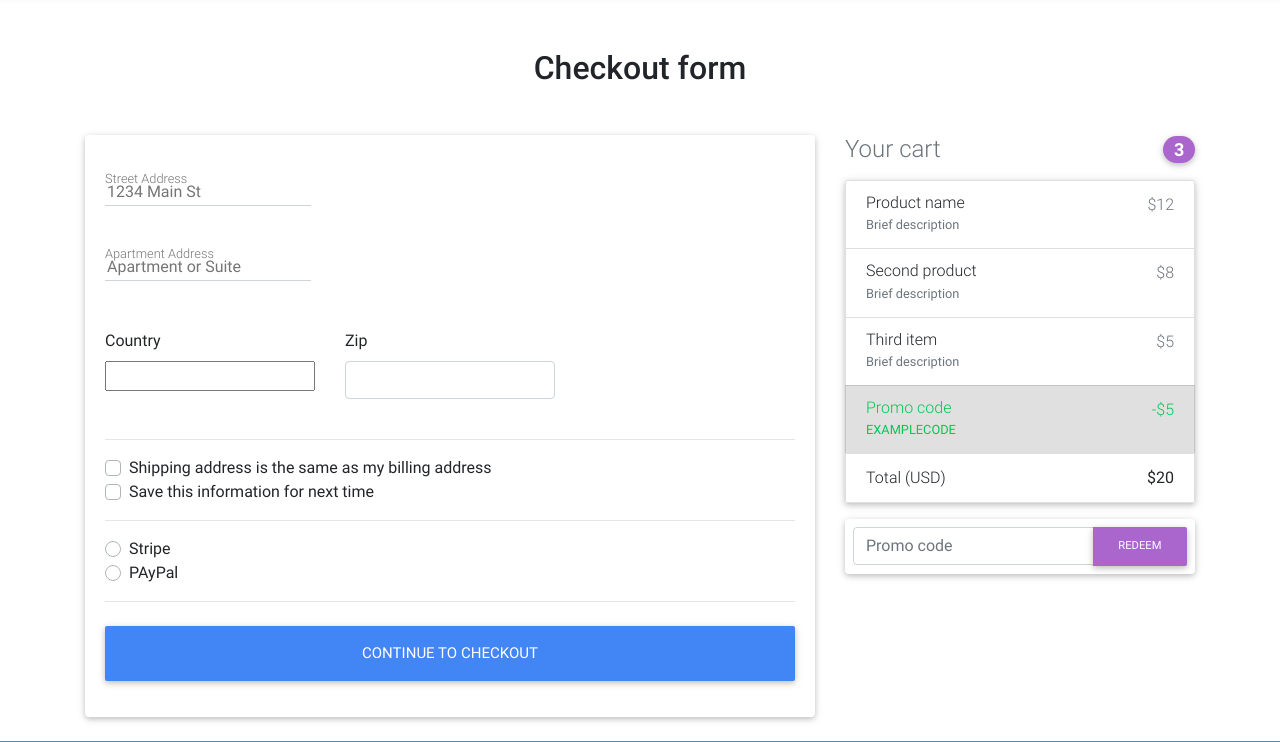
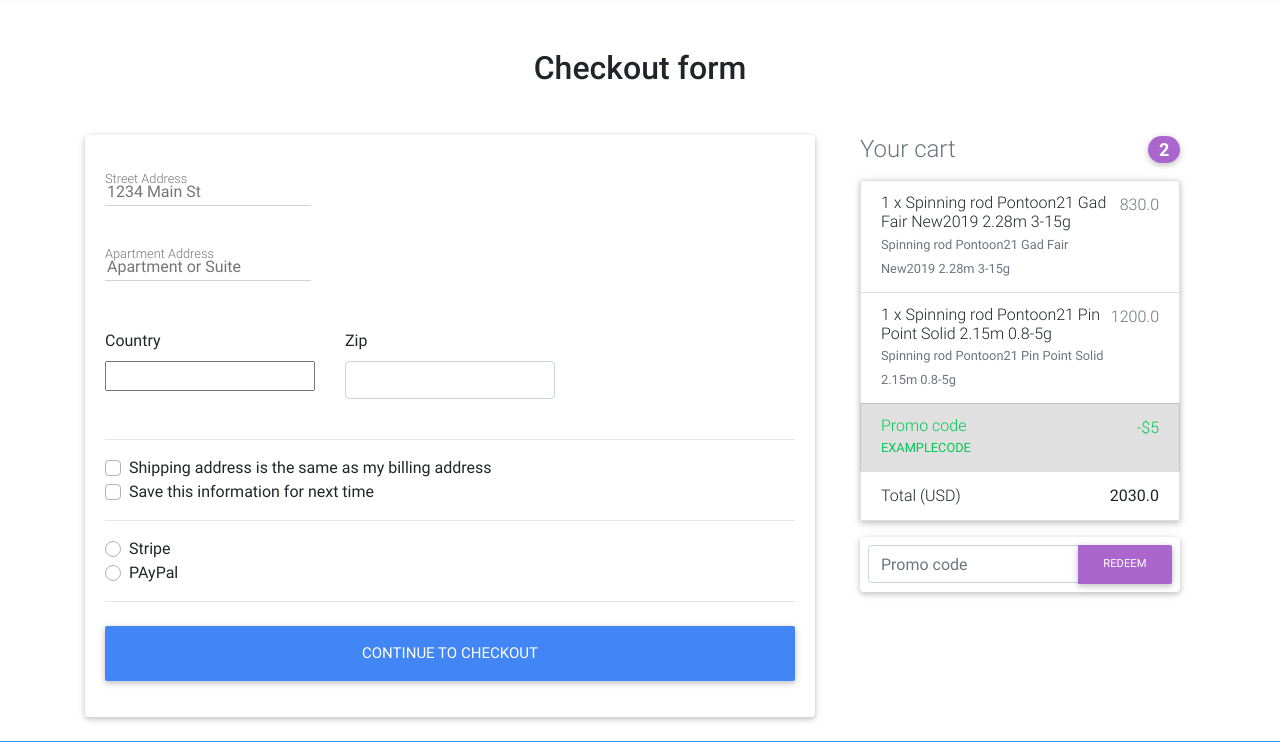
Before and after one commit to alexx97-python/FirstFish, a Django app: page /core/checkout/ in a window 1280 px wide. Shown: the part 71-813 px from the top of the page. Run offline with Django 3.2, Linux system fonts and the light colour scheme; a user stored in the database is signed in; data comes from the database, SQL or seed files in the repository; both versions use the stored data as it was after the commit; some libraries are stand-ins or nearby versions.

Commit message:
Working on applying Coupon on Orders

```diff
--- a/core/admin.py
+++ b/core/admin.py
@@ -1,4 +1,4 @@
-from .models import Item, OrderItem, Order, BillingAddress, ItemImage, ItemCategory, Payment
+from .models import Item, OrderItem, Order, BillingAddress, ItemImage, ItemCategory, Payment, Coupon
 from django.contrib import admin
 
 # all empty values of the field will be displayed as 'None'
@@ -32,5 +32,6 @@ admin.site.register(OrderItem)
 admin.site.register(BillingAddress)
 admin.site.register(ItemCategory)
 admin.site.register(Payment)
+admin.site.register(Coupon)
 
 # Register your models here.
--- a/core/models.py
+++ b/core/models.py
@@ -113,6 +113,8 @@ class Order(models.Model):
         'BillingAddress', on_delete=models.SET_NULL, blank=True, null=True)
     payment = models.ForeignKey(
         'Payment', on_delete=models.SET_NULL, blank=True, null=True)
+    coupon = models.ForeignKey(
+        'Coupon', on_delete=models.SET_NULL, blank=True, null=True)
 
     def __str__(self):
         return self.user.username
@@ -152,3 +154,10 @@ class Payment(models.Model):
 
     def __str__(self):
         return self.user.username
+
+
+class Coupon(models.Model):
+    code = models.CharField(max_length=15)
+
+    def __str__(self):
+        return self.code
--- a/core/templates/core/checkout-page.html
+++ b/core/templates/core/checkout-page.html
@@ -64,58 +64,7 @@
           </div>
         </div>
         <div class="col-md-4 mb-4">
-          <h4 class="d-flex justify-content-between align-items-center mb-3">
-            <span class="text-muted">Your cart</span>
-            <span class="badge badge-secondary badge-pill">3</span>
-          </h4>
-
-          <ul class="list-group mb-3 z-depth-1">
-            <li class="list-group-item d-flex justify-content-between lh-condensed">
-              <div>
-                <h6 class="my-0">Product name</h6>
-                <small class="text-muted">Brief description</small>
-              </div>
-              <span class="text-muted">$12</span>
-            </li>
-
-            <li class="list-group-item d-flex justify-content-between lh-condensed">
-              <div>
-                <h6 class="my-0">Second product</h6>
-                <small class="text-muted">Brief description</small>
-              </div>
-              <span class="text-muted">$8</span>
-            </li>
-
-            <li class="list-group-item d-flex justify-content-between lh-condensed">
-              <div>
-                <h6 class="my-0">Third item</h6>
-                <small class="text-muted">Brief description</small>
-              </div>
-              <span class="text-muted">$5</span>
-            </li>
-
-            <li class="list-group-item d-flex justify-content-between bg-light">
-              <div class="text-success">
-                <h6 class="my-0">Promo code</h6>
-                <small>EXAMPLECODE</small>
-              </div>
-              <span class="text-success">-$5</span>
-            </li>
-
-            <li class="list-group-item d-flex justify-content-between">
-              <span>Total (USD)</span>
-              <strong>$20</strong>
-            </li>
-          </ul>
-
-          <form class="card p-2">
-            <div class="input-group">
-              <input type="text" class="form-control" placeholder="Promo code" aria-label="Recipient's username" aria-describedby="basic-addon2">
-              <div class="input-group-append">
-                <button class="btn btn-secondary btn-md waves-effect m-0" type="button">Redeem</button>
-              </div>
-            </div>
-          </form>
+          {% include 'core/order_snippet.html' %}
         </div>
       </div>
     </div>
--- /dev/null
+++ b/core/templates/core/order_snippet.html
@@ -0,0 +1,41 @@
+<div class="col-md-12 mb-4">
+          <h4 class="d-flex justify-content-between align-items-center mb-3">
+            <span class="text-muted">Your cart</span>
+            <span class="badge badge-secondary badge-pill">{{ order.items.count }}</span>
+          </h4>
+
+          <ul class="list-group mb-3 z-depth-1">
+            {% for order_item in order.items.all %}
+            <li class="list-group-item d-flex justify-content-between lh-condensed">
+              <div>
+                <h6 class="my-0">{{ order_item.quantity }} x {{order_item.item.title}}</h6>
+                <small class="text-muted">{{order_item.item.title}}</small>
+              </div>
+              <span class="text-muted">{{ order_item.get_final_price }}</span>
+            </li>
+
+            {% endfor %}
+
+            <li class="list-group-item d-flex justify-content-between bg-light">
+              <div class="text-success">
+                <h6 class="my-0">Promo code</h6>
+                <small>EXAMPLECODE</small>
+              </div>
+              <span class="text-success">-$5</span>
+            </li>
+
+            <li class="list-group-item d-flex justify-content-between">
+              <span>Total (USD)</span>
+              <strong>{{ order.get_total }}</strong>
+            </li>
+          </ul>
+              <form class="card p-2">
+                <div class="input-group">
+                  <input type="text" class="form-control" placeholder="Promo code" aria-label="Recipient's username" aria-describedby="basic-addon2">
+                  <div class="input-group-append">
+                    <button class="btn btn-secondary btn-md waves-effect m-0" type="button">Redeem</button>
+                  </div>
+                </div>
+              </form>
+
+        </div>
--- a/core/urls.py
+++ b/core/urls.py
@@ -10,7 +10,8 @@ from .views import ItemDetailView, \
     FaqView, \
     get_items_by_rubric, \
     ContactView, \
-    PaymentDeliveryView
+    PaymentDeliveryView, \
+    add_coupon
 
 
 app_name = 'core'
@@ -18,6 +19,7 @@ app_name = 'core'
 urlpatterns = [
     path('product/<slug>', ItemDetailView.as_view(), name='product'),
     path('add-to-cart/<slug>', add_to_cart, name='add-to-cart'),
+    path('add-coupon/<code>', add_coupon, name='add-coupon'),
     path('remove-from-cart/<slug>', remove_from_cart, name='remove-from-cart'),
     path('order-summary', OrderSummaryView.as_view(), name='order-summary'),
     path('remove-single-item-from-cart/<slug>', remove_single_item_from_cart, name='remove-single-item-from-cart'),
--- a/core/views.py
+++ b/core/views.py
@@ -3,7 +3,7 @@ from django.core.exceptions import ObjectDoesNotExist
 from django.contrib.auth.decorators import login_required
 from django.contrib.auth.mixins import LoginRequiredMixin
 from django.shortcuts import render, get_object_or_404, redirect, reverse
-from .models import Item, OrderItem, Order, BillingAddress, ItemImage, Payment
+from .models import Item, OrderItem, Order, BillingAddress, ItemImage, Payment, Coupon
 from django.views.generic import ListView, DetailView, View, TemplateView
 from django.utils import timezone
 from .forms import CheckoutForm, ContactForm
@@ -19,11 +19,17 @@ stripe.api_key = settings.STRIPE_SECRET_KEY
 class CheckoutView(View):
 
     def get(self, *args, **kwargs):
-        form = CheckoutForm()
-        context = {
-            'form': form
-        }
-        return render(self.request, 'core/checkout-page.html', context)
+        try:
+            form = CheckoutForm()
+            order = Order.objects.get(user=self.request.user, ordered=False)
+            context = {
+                'form': form,
+                'order': order
+            }
+            return render(self.request, 'core/checkout-page.html', context)
+        except ObjectDoesNotExist:
+            messages.info(self.request, 'You do not have an active order')
+            return redirect('core:checkout')
 
     def post(self, *args, **kwargs):
         form = CheckoutForm(self.request.POST or None)
@@ -90,6 +96,12 @@ class PaymentView(View):
             payment.save()
 
             # assign the payment to the order
+
+            order_items = order.items.all()
+            order_items.update(ordered=True)
+            for item in order_items:
+                item.save()
+
             order.ordered = True
             order.payment = payment
             order.save()
@@ -324,3 +336,29 @@ class PaymentDeliveryView(View):
 
     def get(self, *args, **kwargs):
         return render(self.request, 'core/payment_delivery_page.html')
+
+
+def get_coupon(request, code):
+    '''
+        Checks if requested coupon exists
+        If exists, return it as an object
+    '''
+    try:
+        coupon = Coupon.objects.get(code=code)
+        return coupon
+    except ObjectDoesNotExist:
+        messages.info(request, 'This coupon does not exist')
+        return redirect('core:checkout')
+
+
+def add_coupon(request, code):
+    try:
+        order = Order.objects.get(user=request.user, ordered=False)
+        order.coupon = get_coupon(request, code)
+        order.save()
+        messages.success(request, 'The coupon was added successfully')
+        return redirect('core:checkout')
+
+    except ObjectDoesNotExist:
+        messages.info((request, 'You do not have an active order'))
+        return redirect("core:checkout")
```
Also changed, not shown: core/templates/core/payment.html (+4 -36 lines), core/migrations/0025_coupon.py (added), core/migrations/0026_order_coupon.py (added), db.sqlite3.
